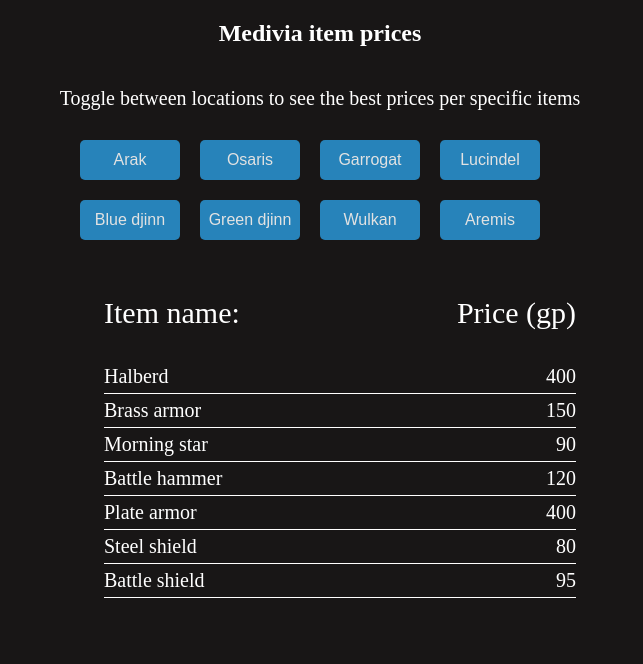
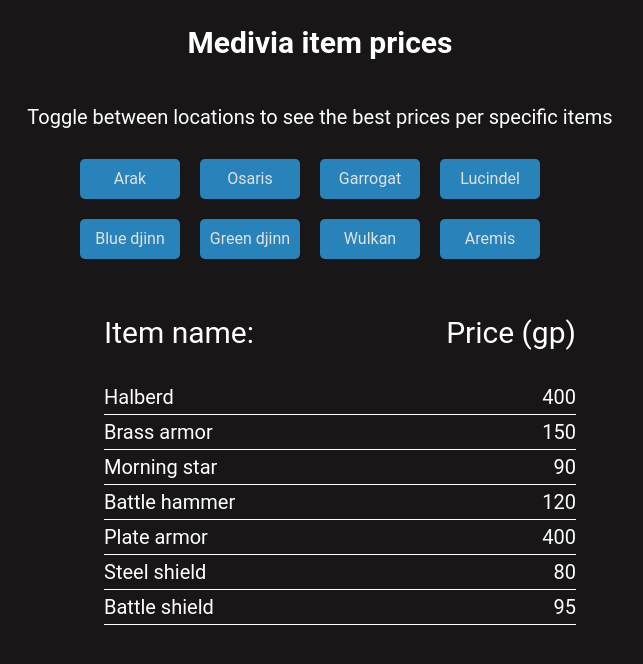
Before and after one commit to ThomasSonnerstam/medivia-prices, a Next.js app: page / in a window 1280 px wide. Shown: the top 664 px of the page, without its empty margins (320-963 px from the left). Built offline with nearby package versions, Linux system fonts and the light colour scheme.

Commit message:
Changed font family

```diff
--- a/pages/index.js
+++ b/pages/index.js
@@ -146,7 +146,7 @@
       alignItems: "center",
       flexDirection: "column",
     }}>
-      <h1 style={{ color: "white" }}>Medivia item prices</h1>
+      <h1 style={{ color: "white", fontSize: "30px" }}>Medivia item prices</h1>
       <p style={{ fontSize: "20px", color: "white" }}>Toggle between locations to see the best prices per specific items</p>
       <div style={{ display: "flex", flexWrap: "wrap", width: "500px" }}>
         <Button handleClick={() => { setSelected("arak") }} city="Arak" />
--- a/styles.css
+++ b/styles.css
@@ -2,6 +2,7 @@
 ::before,
 ::after {
   box-sizing: border-box;
+  font-family: "Roboto", sans-serif;
 }
 
 body,
```
